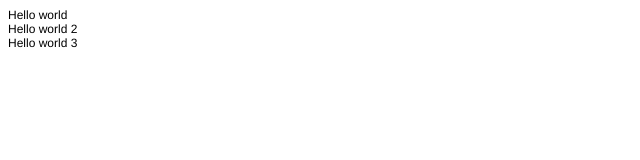
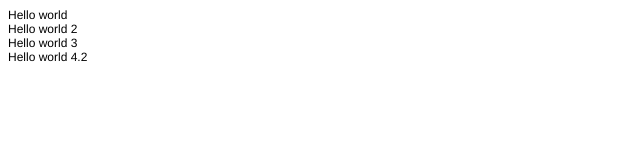
Before and after one commit to francopolo/git-test, a plain HTML site: page index.html in a window 1280 px wide. Shown: the full height of the page, 0-640 px from the left. Drawn offline with Linux system fonts and the light colour scheme.

Commit message:
update 3.2

```diff
--- a/index.html
+++ b/index.html
@@ -14,5 +14,6 @@
 <p class="p1">Hello world</p>
 <p class="p1">Hello world 2</p>
 <p class="p1">Hello world 3</p>
+<p class="p1">Hello world 4.2</p>
 </body>
 </html>
```
